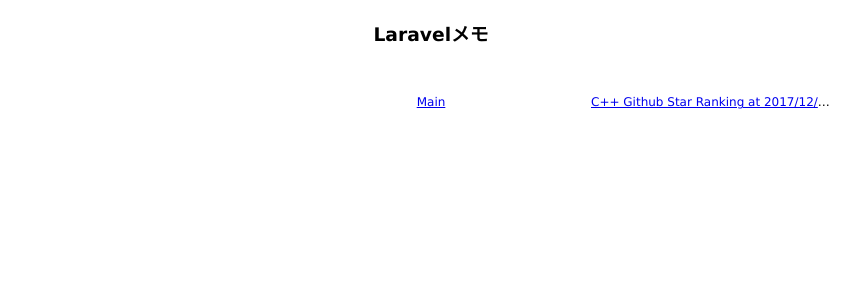
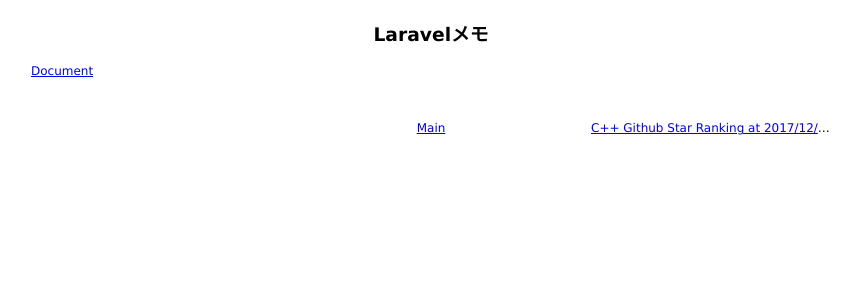
Before and after one commit to 38elements/38elements.github.com, a Jekyll site: the page built from _posts/2018-01-12-laravel.md, in a window 1280 px wide. Shown: the top 300 px of the page, without its empty margins (209-1069 px from the left). Built offline with Jekyll 4.4.1, drawn with Linux system fonts in a browser that asks for light colours.

Commit message:
Update 2018-01-12-laravel.md

```diff
--- a/_posts/2018-01-12-laravel.md
+++ b/_posts/2018-01-12-laravel.md
@@ -2,3 +2,4 @@
 layout: posts
 title: Laravelメモ
 ---
+[Document](https://laravel.com/docs/5.5)
```
